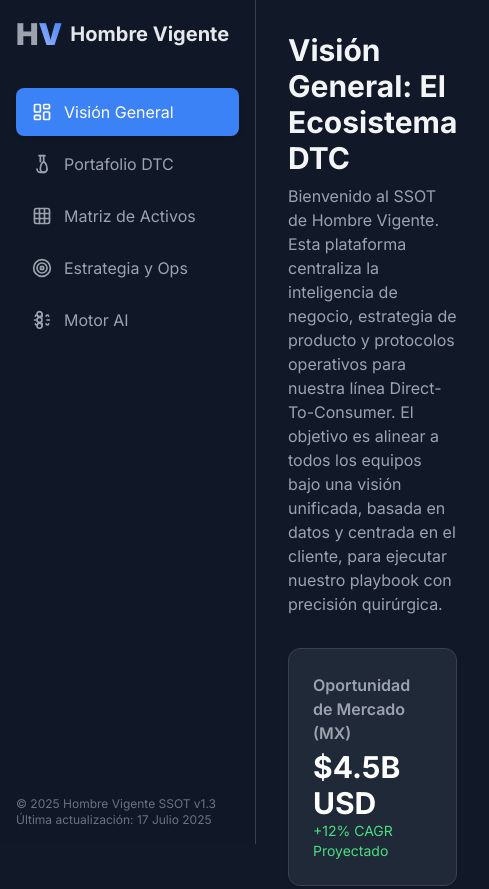
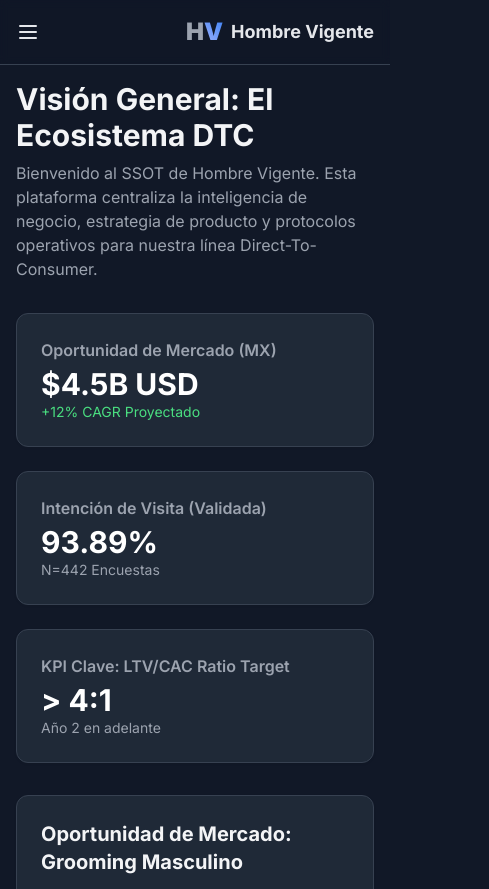
Before and after one commit to josuehernandeztapia/hombrevigente, a plain HTML site: page DTC.html in a window 390 px wide. Shown: the top 889 px of the page, 489 px wide, since content can reach past the window. Drawn offline with nearby package versions, Linux system fonts and the light colour scheme.

Commit message:
Update DTC.html

```diff
--- a/DTC.html
+++ b/DTC.html
@@ -6,7 +6,7 @@
     <title>Hombre Vigente - SSOT Interactivo DTC</title>
 
     <!-- Chosen Palette: Hombre Vigente Dark Theme -->
-    <!-- Application Structure Plan: A dashboard-style SPA with a fixed left-hand navigation menu. This structure was chosen to provide constant, easy access to all major information pillars (Dashboard, Products, Ingredient Matrix, Strategy, AI Engine), which is ideal for an internal tool where users need to quickly switch between different data contexts. The main view dynamically displays the selected section. Product details are revealed in an elegant modal window to keep the main interface clean and focused. This user flow allows for both a high-level overview and deep-dive analysis without navigating away from the central hub, maximizing efficiency for product, marketing, and ops teams. -->
+    <!-- Application Structure Plan: A dashboard-style SPA with a fixed left-hand navigation menu on desktop, which transforms into a collapsible "drawer" menu on mobile. This responsive structure provides constant, easy access to all major information pillars on large screens, while optimizing screen real estate and providing an intuitive, app-like experience on smaller devices. The main view dynamically displays the selected section. Product details are revealed in an elegant modal window to keep the main interface clean and focused. This user flow allows for both a high-level overview and deep-dive analysis without navigating away from the central hub, maximizing efficiency for product, marketing, and ops teams across all devices. -->
     <!-- Visualization & Content Choices:
         - Report Info: Market Size Data -> Goal: Inform -> Viz: Bar Chart (Chart.js) -> Interaction: Hover for details -> Justification: Best for comparing discrete market values (Global vs LATAM vs MX).
         - Report Info: Key Business KPIs -> Goal: Inform -> Viz: Stat Cards (HTML/Tailwind) -> Interaction: None -> Justification: Provides immediate, high-impact visibility of critical metrics.
@@ -54,14 +54,26 @@
         .flowchart-arrow { position: relative; flex-grow: 1; height: 2px; background-color: var(--border-color); }
         .flowchart-arrow::after { content: '▶'; position: absolute; right: -8px; top: -11px; color: var(--border-color); }
         .brand-gradient { background: -webkit-linear-gradient(45deg, #A5B4FC, #3B82F6); -webkit-background-clip: text; -webkit-text-fill-color: transparent; }
+
+        /* Mobile Nav Specific Styles */
+        #sidebar {
+            transition: transform 0.3s ease-in-out;
+        }
     </style>
 </head>
-<body class="flex min-h-screen">
+<body class="min-h-screen">
 
-    <nav class="w-64 bg-gray-900/80 backdrop-blur-sm border-r border-gray-700 p-4 fixed h-full flex flex-col">
-        <div class="flex items-center mb-8">
+    <div id="app-container" class="relative min-h-screen lg:flex">
+        <!-- Sidebar -->
+        <nav id="sidebar" class="w-64 bg-gray-900/80 backdrop-blur-sm border-r border-gray-700 p-4 fixed inset-y-0 left-0 h-full flex-col z-40 transform -translate-x-full lg:translate-x-0 lg:flex">
+            <div class="flex items-center justify-between mb-8">
+                <div class="flex items-center">
                     <div class="font-black text-3xl mr-2 text-gray-400">H<span class="brand-gradient">V</span></div>
                     <h1 class="text-xl font-bold text-gray-200">Hombre Vigente</h1>
+                </div>
+                <button id="close-menu-btn" class="lg:hidden text-gray-400 hover:text-white">
+                    <svg xmlns="http://www.w3.org/2000/svg" width="24" height="24" viewBox="0 0 24 24" fill="none" stroke="currentColor" stroke-width="2" stroke-linecap="round" stroke-linejoin="round" class="lucide lucide-x"><path d="M18 6 6 18"/><path d="m6 6 12 12"/></svg>
+                </button>
             </div>
             <ul>
                 <li><a href="#dashboard" class="nav-link active" data-section="dashboard">
@@ -86,17 +98,30 @@
                 </a></li>
             </ul>
             <div class="mt-auto text-xs text-gray-500">
-            <p>&copy; 2025 Hombre Vigente SSOT v1.3</p>
+                <p>&copy; 2025 Hombre Vigente SSOT v1.4</p>
                 <p>Última actualización: 17 Julio 2025</p>
             </div>
         </nav>
 
-    <main class="ml-64 p-8 w-full">
+        <!-- Main Content -->
+        <main class="w-full lg:ml-64 transition-all duration-300">
+            <!-- Mobile Header -->
+            <header class="lg:hidden sticky top-0 bg-gray-900/70 backdrop-blur-sm z-30 flex items-center justify-between p-4 border-b border-gray-700">
+                <button id="open-menu-btn" class="text-gray-200">
+                    <svg xmlns="http://www.w3.org/2000/svg" width="24" height="24" viewBox="0 0 24 24" fill="none" stroke="currentColor" stroke-width="2" stroke-linecap="round" stroke-linejoin="round" class="lucide lucide-menu"><line x1="4" x2="20" y1="12" y2="12"/><line x1="4" x2="20" y1="6" y2="6"/><line x1="4" x2="20" y1="18" y2="18"/></svg>
+                </button>
+                <div class="flex items-center">
+                    <div class="font-black text-2xl mr-2 text-gray-400">H<span class="brand-gradient">V</span></div>
+                    <h1 class="text-lg font-bold text-gray-200">Hombre Vigente</h1>
+                </div>
+            </header>
+
+            <div class="p-4 sm:p-8">
                 <section id="dashboard" class="main-section">
                     <h2 class="text-3xl font-bold mb-2 text-gray-100">Visión General: El Ecosistema DTC</h2>
-            <p class="text-gray-400 mb-8 max-w-4xl">Bienvenido al SSOT de Hombre Vigente. Esta plataforma centraliza la inteligencia de negocio, estrategia de producto y protocolos operativos para nuestra línea Direct-To-Consumer. El objetivo es alinear a todos los equipos bajo una visión unificada, basada en datos y centrada en el cliente, para ejecutar nuestro playbook con precisión quirúrgica.</p>
+                    <p class="text-gray-400 mb-8 max-w-4xl">Bienvenido al SSOT de Hombre Vigente. Esta plataforma centraliza la inteligencia de negocio, estrategia de producto y protocolos operativos para nuestra línea Direct-To-Consumer.</p>
 
-            <div class="grid grid-cols-1 lg:grid-cols-3 gap-6 mb-8">
+                    <div class="grid grid-cols-1 md:grid-cols-2 lg:grid-cols-3 gap-6 mb-8">
                         <div class="card stat-card">
                             <h3 class="text-gray-400 font-semibold mb-1">Oportunidad de Mercado (MX)</h3>
                             <p class="text-3xl font-bold text-white">$4.5B USD</p>
@@ -138,14 +163,14 @@
 
                 <section id="products" class="main-section hidden">
                     <h2 class="text-3xl font-bold mb-2 text-gray-100">Portafolio de Productos DTC</h2>
-            <p class="text-gray-400 mb-8 max-w-4xl">Explore cada producto del ecosistema Hombre Vigente. Cada ficha contiene la información completa: desde su justificación estratégica y fórmula quirúrgica hasta los protocolos de validación y especificaciones de empaque. Esta es la fuente única de verdad para desarrollo, marketing y operaciones.</p>
+                    <p class="text-gray-400 mb-8 max-w-4xl">Explore cada producto del ecosistema Hombre Vigente. Cada ficha contiene la información completa: desde su justificación estratégica y fórmula quirúrgica hasta los protocolos de validación y especificaciones de empaque.</p>
                     <div id="product-grid" class="grid grid-cols-1 md:grid-cols-2 lg:grid-cols-3 xl:grid-cols-4 gap-6">
                     </div>
                 </section>
 
                 <section id="matrix" class="main-section hidden">
                     <h2 class="text-3xl font-bold mb-2 text-gray-100">Matriz de Activos Quirúrgicos</h2>
-            <p class="text-gray-400 mb-8 max-w-4xl">Esta matriz visualiza la arquitectura de nuestras fórmulas. Analice la sinergia de los "activos backbone" presentes en múltiples productos para garantizar tolerancia y consistencia, y los "activos de autor" que otorgan la funcionalidad única a cada producto. La intensidad del color (vista "Thermal") representa la concentración o importancia del activo en la fórmula.</p>
+                    <p class="text-gray-400 mb-8 max-w-4xl">Esta matriz visualiza la arquitectura de nuestras fórmulas. Analice la sinergia de los "activos backbone" y los "activos de autor" que otorgan la funcionalidad única a cada producto.</p>
                     <div class="card p-2 sm:p-4 overflow-x-auto">
                         <table id="asset-matrix" class="w-full min-w-[1200px] text-sm text-left">
                         </table>
@@ -154,7 +179,7 @@
 
                 <section id="strategy" class="main-section hidden">
                      <h2 class="text-3xl font-bold mb-2 text-gray-100">Estrategia y Operaciones</h2>
-            <p class="text-gray-400 mb-8 max-w-4xl">Esta sección detalla el plan maestro para llevar el portafolio DTC al mercado. Contiene los criterios de formulación, los protocolos de validación, la estrategia de marketing y el plan de escalabilidad, asegurando una ejecución consistente y de alta calidad en todas las áreas.</p>
+                    <p class="text-gray-400 mb-8 max-w-4xl">Esta sección detalla el plan maestro para llevar el portafolio DTC al mercado, asegurando una ejecución consistente y de alta calidad en todas las áreas.</p>
                     <div class="grid grid-cols-1 lg:grid-cols-2 gap-6">
                         <div class="card p-6">
                             <h3 class="text-xl font-bold mb-4 text-gray-100">Principios de Formulación y Desarrollo</h3>
@@ -197,7 +222,7 @@
 
                 <section id="ai" class="main-section hidden">
                     <h2 class="text-3xl font-bold mb-2 text-gray-100">Motor AI y Personalización</h2>
-            <p class="text-gray-400 mb-8 max-w-4xl">El motor de IA es el cerebro de nuestro ecosistema. Transforma datos del usuario en rutinas personalizadas, recomendaciones de productos y una experiencia de cliente dinámica. Este "data flywheel" no solo mejora la satisfacción individual, sino que retroalimenta a desarrollo para la innovación continua del portafolio.</p>
+                    <p class="text-gray-400 mb-8 max-w-4xl">El motor de IA es el cerebro de nuestro ecosistema. Transforma datos del usuario en rutinas personalizadas, recomendaciones de productos y una experiencia de cliente dinámica.</p>
                     <div class="card p-8">
                         <h3 class="text-xl font-bold mb-6 text-center text-gray-100">Flujo del "Data Flywheel" de Personalización</h3>
                         <div class="flex items-center justify-between w-full flex-col md:flex-row gap-4">
@@ -223,7 +248,9 @@
                         </div>
                     </div>
                 </section>
+            </div>
         </main>
+    </div>
 
     <div id="product-modal" class="modal p-4 items-center justify-center">
         <div id="modal-content-wrapper" class="card w-full max-w-4xl modal-content flex flex-col relative">
@@ -240,6 +267,8 @@
             </div>
         </div>
     </div>
+
+    <div id="mobile-menu-overlay" class="fixed inset-0 bg-black/50 z-30 hidden lg:hidden"></div>
 
     <script>
         const ssotData = {
@@ -432,10 +461,28 @@
         };
 
         document.addEventListener('DOMContentLoaded', () => {
+            const sidebar = document.getElementById('sidebar');
+            const openMenuBtn = document.getElementById('open-menu-btn');
+            const closeMenuBtn = document.getElementById('close-menu-btn');
+            const mobileMenuOverlay = document.getElementById('mobile-menu-overlay');
             const navLinks = document.querySelectorAll('.nav-link');
             const sections = document.querySelectorAll('.main-section');
             const modal = document.getElementById('product-modal');
             const closeModalBtn = document.getElementById('close-modal');
+
+            function openSidebar() {
+                sidebar.classList.remove('-translate-x-full');
+                mobileMenuOverlay.classList.remove('hidden');
+            }
+
+            function closeSidebar() {
+                sidebar.classList.add('-translate-x-full');
+                mobileMenuOverlay.classList.add('hidden');
+            }
+
+            openMenuBtn.addEventListener('click', openSidebar);
+            closeMenuBtn.addEventListener('click', closeSidebar);
+            mobileMenuOverlay.addEventListener('click', closeSidebar);
 
             function navigate(e) {
                 e.preventDefault();
@@ -446,6 +493,10 @@
 
                 sections.forEach(section => section.classList.add('hidden'));
                 document.getElementById(sectionId).classList.remove('hidden');
+
+                if (window.innerWidth < 1024) {
+                    closeSidebar();
+                }
 
                 window.history.pushState({section: sectionId}, '', `#${sectionId}`);
             }
@@ -655,7 +706,6 @@
             const initialSection = window.location.hash.substring(1) || 'dashboard';
             document.querySelector(`.nav-link[data-section="${initialSection}"]`)?.click();
 
-
             renderProducts();
             renderMatrix();
             initCharts();
```
Lines whose indentation alone changed are shown as unchanged.
